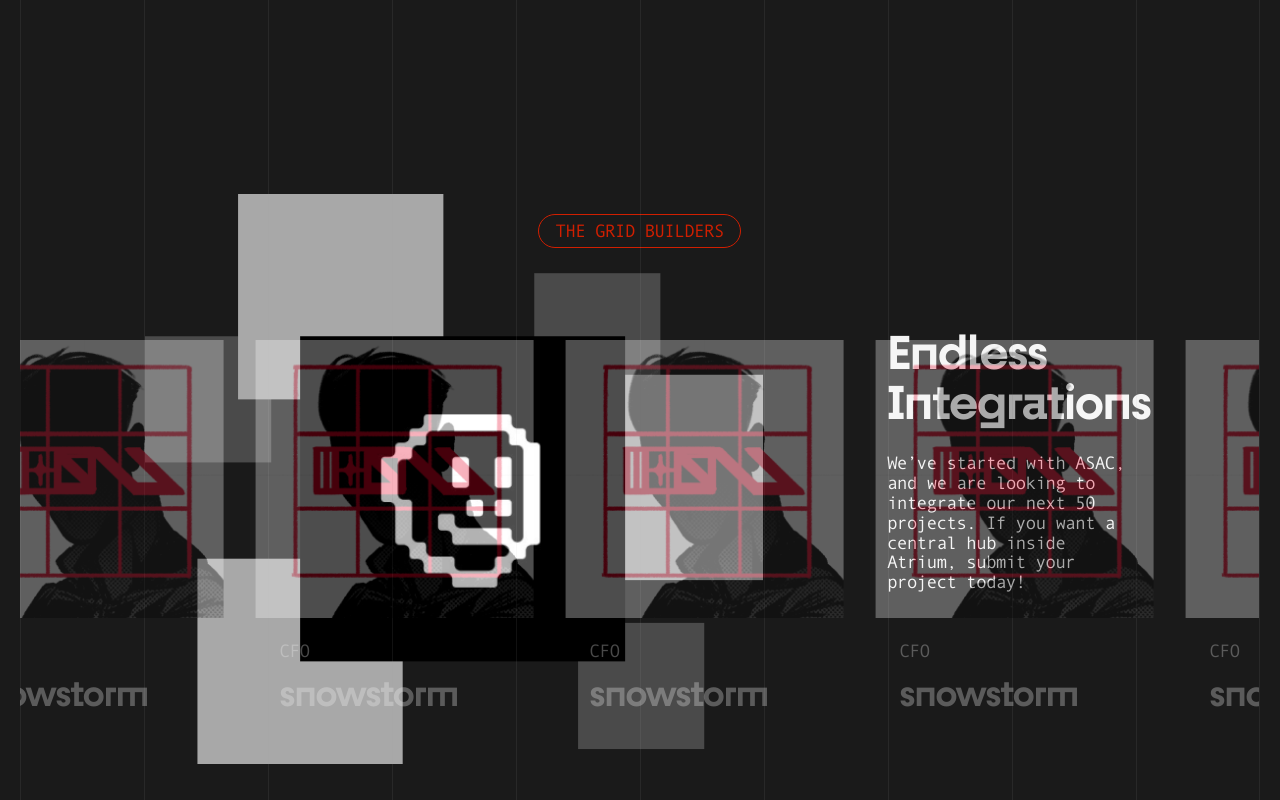
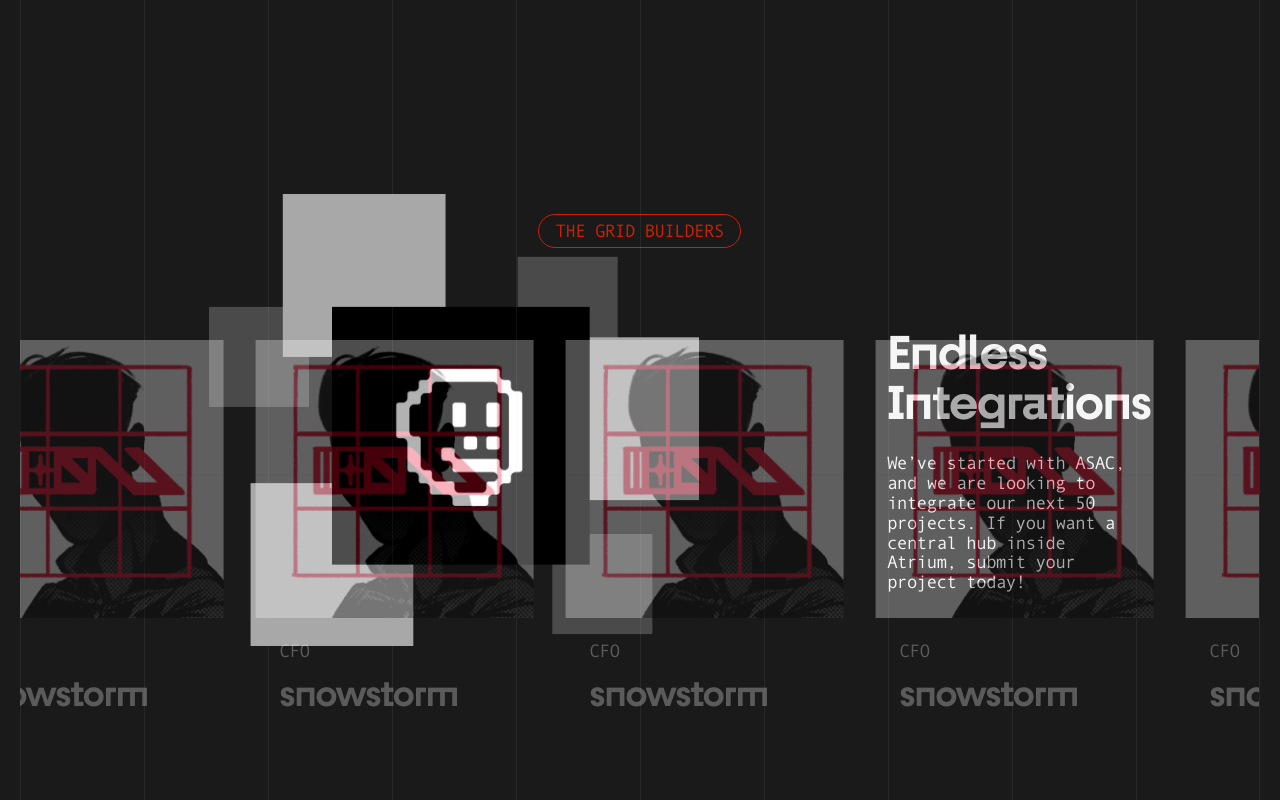
Before and after one commit to quiet-ocean/playatrium-v2, a React (Vite) app: page /home in a window 1280 px wide. Shown: the part 3880-4680 px from the top of the page. Built offline with nearby package versions, Linux system fonts and the light colour scheme.

Commit message:
Update EndlessIntegrations.tsx

```diff
--- a/src/sections/IntegrationsSection/EndlessIntegrations.tsx
+++ b/src/sections/IntegrationsSection/EndlessIntegrations.tsx
@@ -9,7 +9,7 @@
     <Box py={{ xs: 16 }}>
       <Grid container justifyContent="center" columns={{ md: 10, xl: 12 }}>
         <Grid item md={5}>
-          <Box py={16}>
+          <Box p={16}>
             <img
               src={animate ? EndlessGif : EndlessImage}
               alt=""
```
